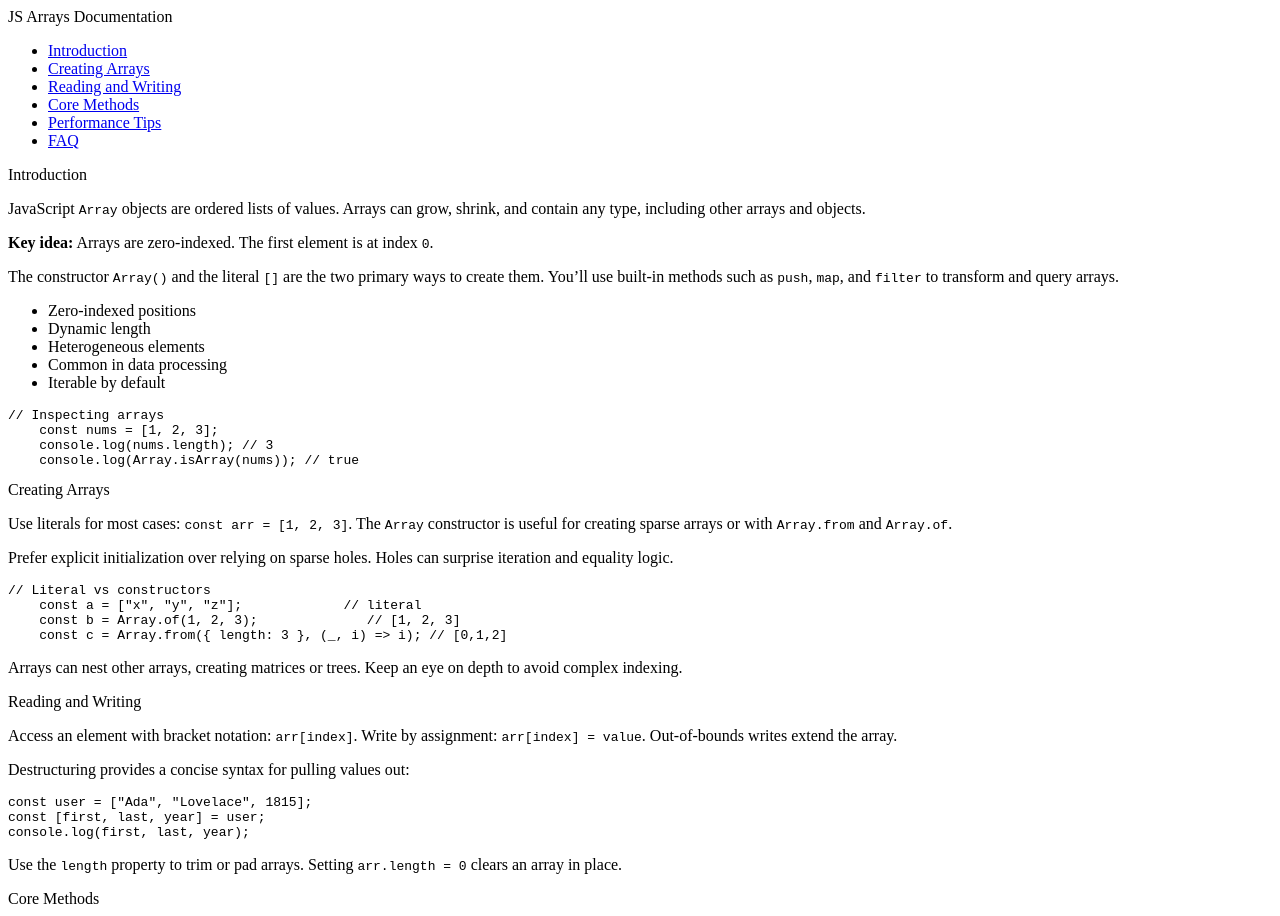
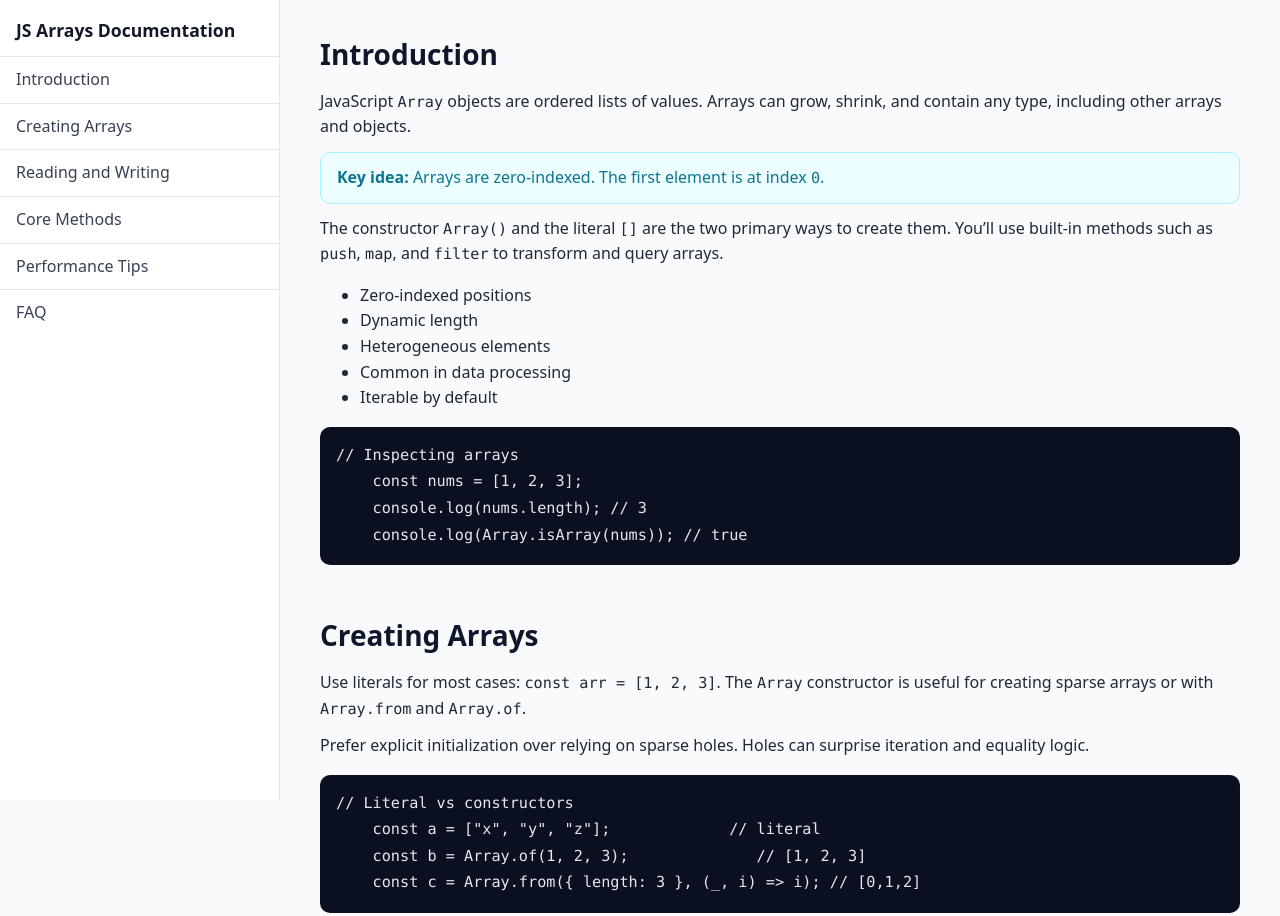
Before and after one commit to Lawrenze09/My-Projects, a plain HTML site: page index.html in a window 1280 px wide. Shown: the top 916 px of the page. Drawn offline with Linux system fonts and the light colour scheme.

Commit message:
Update index.html

```diff
--- a/index.html
+++ b/index.html
@@ -4,7 +4,7 @@
       <meta charset="UTF-8">
       <meta name="viewport" content="width=device-width, initial-scale=1.0">
       <title>Documentation Page</title>
-      <link rel="stylesheet" href="DocumentationPage.css">
+      <link rel="stylesheet" href="style.css">
     </head>
     <body>
       <!-- === NAVBAR (exactly one header inside) === -->
```
